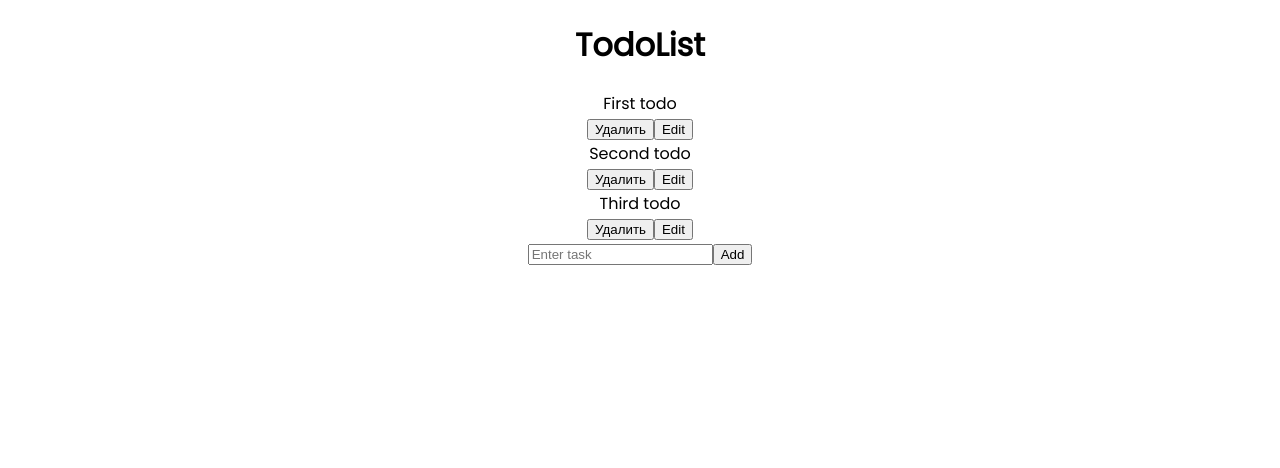
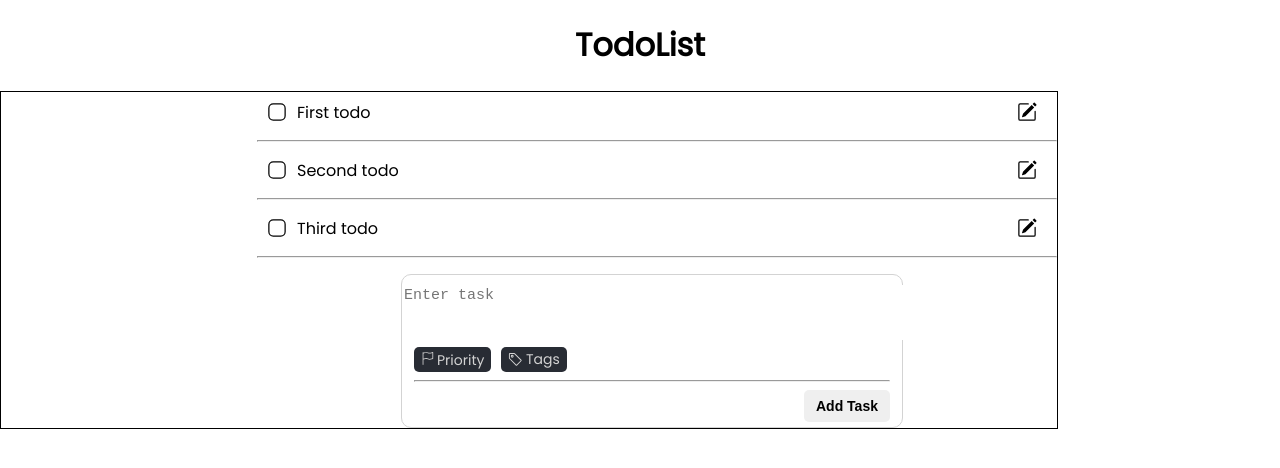
Before and after one commit to akhulbay/todo-list-react, a React (Create React App) app: page / in a window 1280 px wide. Shown: the top 468 px of the page. Built offline with nearby package versions, Linux system fonts and the light colour scheme.

Commit message:
I added text area instead of input field, then worked on some css

```diff
--- a/package.json
+++ b/package.json
@@ -9,6 +9,7 @@
     "react": "^18.2.0",
     "react-dom": "^18.2.0",
     "react-scripts": "5.0.1",
+    "react-uuid": "^2.0.0",
     "uuid": "^9.0.0",
     "web-vitals": "^2.1.4"
   },
--- a/src/components/TodoList/AddTodo/AddToDo.js
+++ b/src/components/TodoList/AddTodo/AddToDo.js
@@ -1,6 +1,7 @@
 import as from "./AddTodo.module.css";
 import {useState} from "react";
-import * as uuid from "uuid";
+import uuid from "react-uuid";
+
 
 function AddTodo({todo, setTodo}) {
 
@@ -13,19 +14,51 @@ function AddTodo({todo, setTodo}) {
     function saveTodo() {
         setTodo(
             [...todo, {
-                id: uuid.v4,
+                id: uuid(),
                 title: value,
-                status: true
+                status: true,
             }]
         )
+
         setValue('');
     }
 
     return (
         <div className={as.AddTodo}>
             <div className={as.container}>
-                <input placeholder={"Enter task"} value={value} onChange={ (e) => setValue(e.target.value)} onKeyUp={(e)=>handleKeyUp(e)}/>
-                <button onClick={saveTodo}>Add</button>
+                <div className={as.addToDoContent}>
+                    <textarea
+                        cols="55"
+                        rows="3"
+                        placeholder={"Enter task"}
+                        onKeyUp={(e) => handleKeyUp(e)}
+                        value={value}
+                        onChange={ (e) => setValue(e.target.value)}
+                        maxLength={150}
+                    ></textarea>
+                    <div className={as.addToDoContentOptions}>
+                        <div className={as.addToDoContentOptionsPriority}>
+                            <svg xmlns="http://www.w3.org/2000/svg" width="13" height="13" fill="currentColor"
+                                 className="bi bi-flag" viewBox="0 0 16 16">
+                                <path
+                                    d="M14.778.085A.5.5 0 0 1 15 .5V8a.5.5 0 0 1-.314.464L14.5 8l.186.464-.003.001-.006.003-.023.009a12.435 12.435 0 0 1-.397.15c-.264.095-.631.223-1.047.35-.816.252-1.879.523-2.71.523-.847 0-1.548-.28-2.158-.525l-.028-.01C7.68 8.71 7.14 8.5 6.5 8.5c-.7 0-1.638.23-2.437.477A19.626 19.626 0 0 0 3 9.342V15.5a.5.5 0 0 1-1 0V.5a.5.5 0 0 1 1 0v.282c.226-.079.496-.17.79-.26C4.606.272 5.67 0 6.5 0c.84 0 1.524.277 2.121.519l.043.018C9.286.788 9.828 1 10.5 1c.7 0 1.638-.23 2.437-.477a19.587 19.587 0 0 0 1.349-.476l.019-.007.004-.002h.001M14 1.221c-.22.078-.48.167-.766.255-.81.252-1.872.523-2.734.523-.886 0-1.592-.286-2.203-.534l-.008-.003C7.662 1.21 7.139 1 6.5 1c-.669 0-1.606.229-2.415.478A21.294 21.294 0 0 0 3 1.845v6.433c.22-.078.48-.167.766-.255C4.576 7.77 5.638 7.5 6.5 7.5c.847 0 1.548.28 2.158.525l.028.01C9.32 8.29 9.86 8.5 10.5 8.5c.668 0 1.606-.229 2.415-.478A21.317 21.317 0 0 0 14 7.655V1.222z"/>
+                            </svg>
+                            <span>Priority</span>
+                        </div>
+                        <div className={as.addToDoContentOptionsTags}>
+                            <svg xmlns="http://www.w3.org/2000/svg" width="15" height="15" fill="currentColor"
+                                 className="bi bi-tag" viewBox="0 0 16 16">
+                                <path
+                                    d="M6 4.5a1.5 1.5 0 1 1-3 0 1.5 1.5 0 0 1 3 0zm-1 0a.5.5 0 1 0-1 0 .5.5 0 0 0 1 0z"/>
+                                <path
+                                    d="M2 1h4.586a1 1 0 0 1 .707.293l7 7a1 1 0 0 1 0 1.414l-4.586 4.586a1 1 0 0 1-1.414 0l-7-7A1 1 0 0 1 1 6.586V2a1 1 0 0 1 1-1zm0 5.586 7 7L13.586 9l-7-7H2v4.586z"/>
+                            </svg>
+                            <span>Tags</span>
+                        </div>
+                    </div>
+                    <hr/>
+                    <button onClick={saveTodo}>Add Task</button>
+                </div>
             </div>
         </div>
     )
--- a/src/components/TodoList/AddTodo/AddTodo.module.css
+++ b/src/components/TodoList/AddTodo/AddTodo.module.css
@@ -0,0 +1,78 @@
+
+.addToDoContent {
+    margin-top: 2%;
+    width: 500px;
+    margin-left: 18%;
+    border: 1px solid lightgrey;
+    border-radius: 10px;
+}
+
+.addToDoContent > button {
+    margin-left: 78%;
+    margin-bottom: 1%;
+    padding: 8px 12px;
+    border: none;
+    border-radius: 5px;
+    font-weight: bold;
+    font-size: 14px;
+    color: black;
+    cursor: pointer;
+}
+
+.addToDoContent > hr {
+    margin-left: 12px;
+    margin-right: 12px;
+}
+
+.addToDoContent > textarea {
+    margin-top: 2%;
+    overflow: auto;
+    resize: none;
+    border: 0 none;
+    height: auto;
+    outline: none;
+    font-size: 15px;
+}
+
+.addToDoContentOptions {
+    display: flex;
+    margin-left: 12px;
+    margin-right: 12px;
+}
+
+.addToDoContentOptionsPriority {
+    border-radius: 5px;
+    background-color: #282c34;
+    color: lightgrey;
+    cursor: pointer;
+}
+
+.addToDoContentOptionsPriority > svg {
+    padding-top: 0;
+    padding-left: 7px;
+}
+.addToDoContentOptionsPriority > span {
+    padding-left: 3px;
+    padding-right: 7px;
+    font-size: 14px;
+}
+
+.addToDoContentOptionsTags {
+    cursor: pointer;
+    display: flex;
+    margin-left: 2%;
+    border-radius: 5px;
+    background-color: #282c34;
+    color: lightgrey;
+}
+
+.addToDoContentOptionsTags > svg {
+    margin-top: 5px;
+    padding-left: 7px;
+}
+.addToDoContentOptionsTags > span {
+    margin-top: 2px;
+    padding-left: 3px;
+    padding-right: 7px;
+    font-size: 14px;
+}
--- a/src/components/TodoList/TodoList.js
+++ b/src/components/TodoList/TodoList.js
@@ -28,9 +28,9 @@ function TodoList({ todo, setTodo }) {
         setEdit(null);
     }
 
-    function handleKeyUp(e) {
+    function handleKeyUp(e, id) {
         if (e.key === "Enter"){
-
+            saveTodo(id)
         }
     }
 
@@ -40,33 +40,56 @@ function TodoList({ todo, setTodo }) {
                 <div className={ts.toDoList}>
                     {
                         todo.map(item => (
-                            <div key={item.id}>
+                            <div className={ts.toDoBlock} key={item.id}>
+                                <div className={ts.toDoBlockContent}>
                                 {
                                     edit === item.id ?
-                                        <div>
-                                            <input onChange={ (e) => setValue(e.target.value)} onKeyUp={(e)=>handleKeyUp(e)} value={value}/>
+                                        <div className={ts.toDoBlockContentEditInput}>
+                                            <input onChange={ (e) => setValue(e.target.value)} onKeyUp={(e)=>handleKeyUp(e, item.id)} value={value}/>
                                         </div>
                                         :
                                         <div>
-                                            {item.title}
+                                            <svg xmlns="http://www.w3.org/2000/svg" width="20" height="20"
+                                                 fill="currentColor" className="bi bi-app" viewBox="0 0 16 16" onClick={ () => deleteToDo(item.id)}>
+                                                <path
+                                                    d="M11 2a3 3 0 0 1 3 3v6a3 3 0 0 1-3 3H5a3 3 0 0 1-3-3V5a3 3 0 0 1 3-3h6zM5 1a4 4 0 0 0-4 4v6a4 4 0 0 0 4 4h6a4 4 0 0 0 4-4V5a4 4 0 0 0-4-4H5z"/>
+                                            </svg>
                                         </div>
                                 }
                                 {
                                     edit === item.id ?
-                                        <div>
-                                            <button onClick={ () => saveTodo(item.id)}>Сохранить</button>
+                                        <div className={ts.toDoBlockContentEditButton}>
+                                            <button onClick={ () => saveTodo(item.id)} onKeyUp={ () => handleKeyUp()}>Сохранить</button>
                                         </div>
                                         :
                                         <div>
-                                            <button onClick={ () => {deleteToDo(item.id)}}>Удалить</button>
-                                            <button onClick={ () => {editTodo(item.id, item.title)}}>Edit</button>
+                                            <div className={ts.toDoBlockContentTitle}>
+                                                {item.title}
+                                            </div>
+                                            {/*<button onClick={ () => {deleteToDo(item.id)}}>Удалить</button>*/}
+                                            <div className={ts.toDoBlockContentEdit}>
+                                                <svg xmlns="http://www.w3.org/2000/svg" width="20" height="20"
+                                                     fill="currentColor" className="bi bi-pencil-square"
+                                                     viewBox="0 0 16 16" onClick={ () => {editTodo(item.id, item.title)}}>
+                                                    <path
+                                                        d="M15.502 1.94a.5.5 0 0 1 0 .706L14.459 3.69l-2-2L13.502.646a.5.5 0 0 1 .707 0l1.293 1.293zm-1.75 2.456-2-2L4.939 9.21a.5.5 0 0 0-.121.196l-.805 2.414a.25.25 0 0 0 .316.316l2.414-.805a.5.5 0 0 0 .196-.12l6.813-6.814z"/>
+                                                    <path fill-rule="evenodd"
+                                                          d="M1 13.5A1.5 1.5 0 0 0 2.5 15h11a1.5 1.5 0 0 0 1.5-1.5v-6a.5.5 0 0 0-1 0v6a.5.5 0 0 1-.5.5h-11a.5.5 0 0 1-.5-.5v-11a.5.5 0 0 1 .5-.5H9a.5.5 0 0 0 0-1H2.5A1.5 1.5 0 0 0 1 2.5v11z"/>
+                                                </svg>
+                                            </div>
+                                            {/*<button onClick={ () => {editTodo(item.id, item.title)}}>Edit</button>*/}
                                         </div>
                                 }
+                                </div>
+                                <hr/>
                             </div>
                         ))
                     }
+
                 </div>
-                <AddTodo todo={todo} setTodo={setTodo}/>
+                <div className={ts.AddTodo}>
+                    <AddTodo todo={todo} setTodo={setTodo}/>
+                </div>
             </div>
         </div>
     )
--- a/src/components/TodoList/TodoList.module.css
+++ b/src/components/TodoList/TodoList.module.css
@@ -0,0 +1,43 @@
+.container {
+    padding-left: 20%;
+    border: 1px black solid;
+    width: 800px;
+}
+
+.toDoList {
+
+}
+
+.AddToDo {
+
+}
+
+.toDoBlockContent {
+    display: flex;
+    width: 100%;
+}
+
+.toDoBlockContent>div {
+    display: flex;
+}
+
+.toDoBlockContentTitle{
+    overflow-wrap: break-word ;
+    margin-top: 8px;
+    width: 720px;
+    text-align: left;
+}
+
+.toDoBlockContentEdit {
+    margin-top: 10px;
+    text-align: right;
+}
+
+.toDoBlockContent>div>svg {
+    margin: 10px;
+}
+
+.toDoBlockContentEditInput > input {
+    outline: none;
+    border: none;
+}
```
Also changed, not shown: 1 other file (tests, documents, lock files or other folders).
